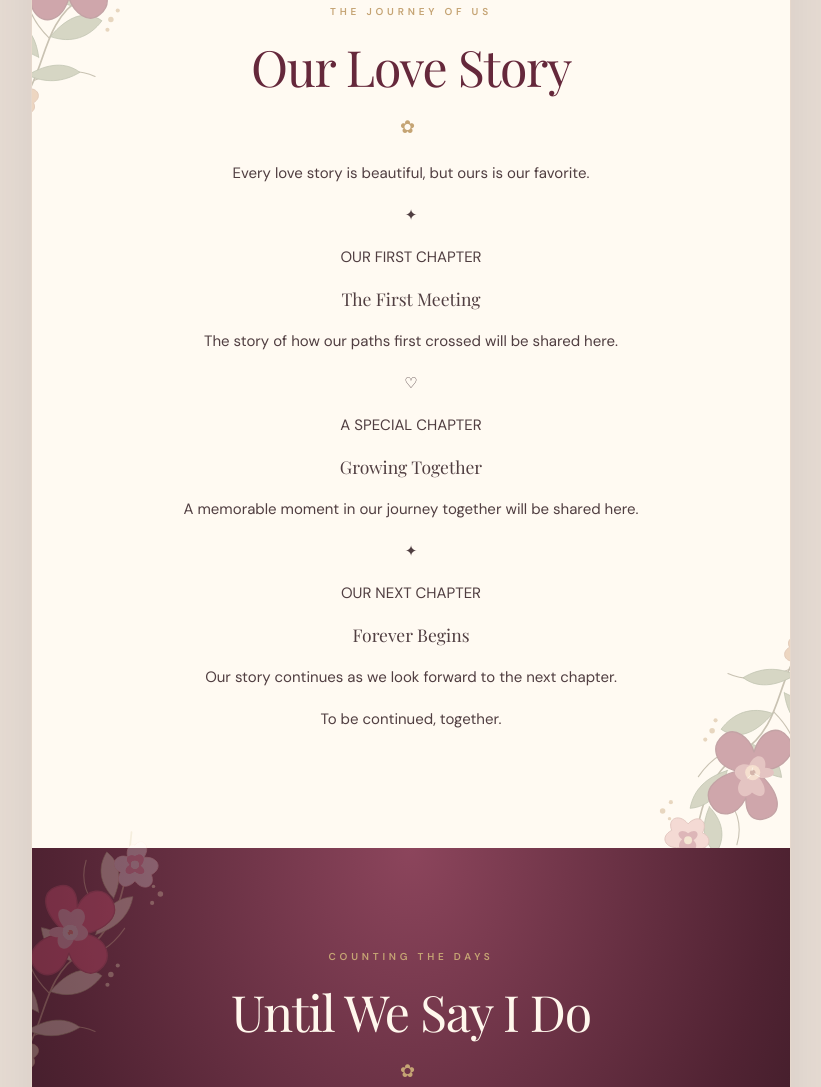
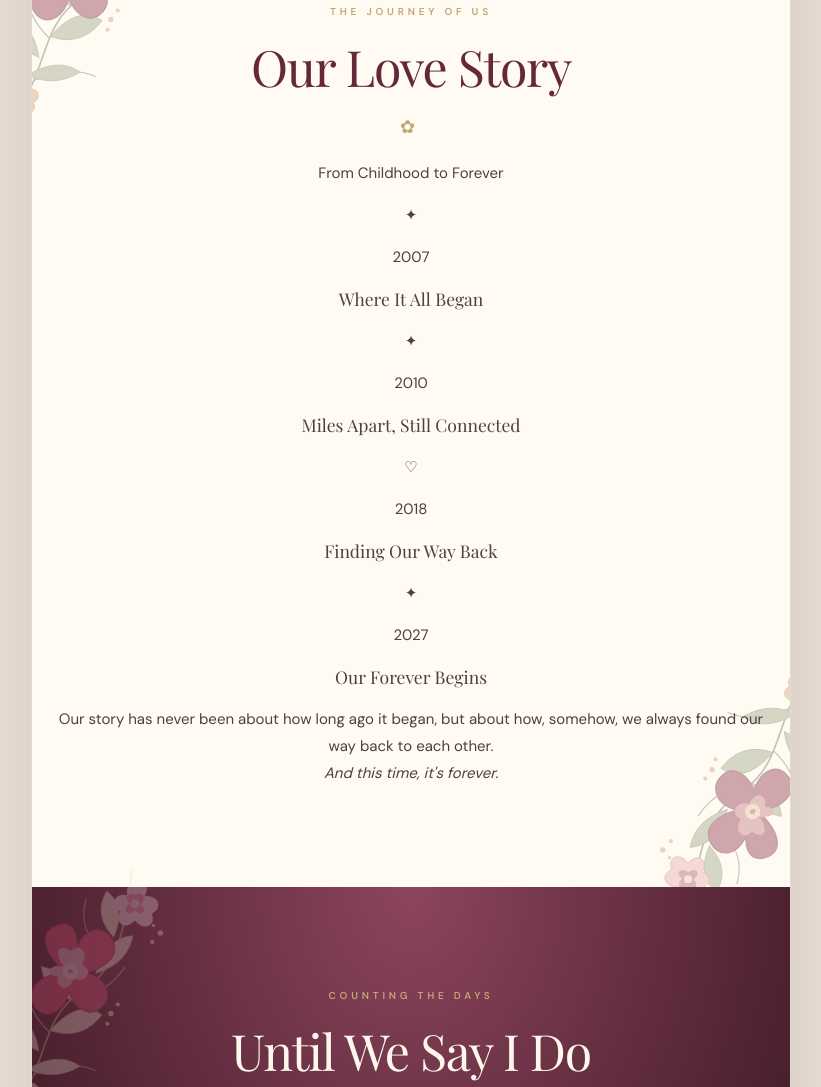
Before and after one commit to ardi08193/wedding-invitation, a plain HTML site: page index.html in a window 1280 px wide. Shown: the part 3657-4744 px from the top of the page, without its empty margins (229-1050 px from the left). Drawn offline with nearby package versions, Linux system fonts and the light colour scheme; a web font is replaced by a local one.

Commit message:
Present real love story in four chronological chapters

```diff
--- a/index.html
+++ b/index.html
@@ -28,37 +28,29 @@
 <p class="eyebrow accent">TOGETHER WITH OUR FAMILIES</p><h2>Our Beautiful Beginning</h2><p>With love and gratitude, we joyfully invite you to celebrate our wedding.</p>
 <div class="couple-grid"><article><img src="assets/groom.webp.jpg" alt="Groom portrait" loading="lazy" onerror="this.style.display='none'"><h3 class="script" id="groom">XXX</h3><p>Son of</p><p id="groomParents">Mr. XXX & Mrs. XXX</p></article><div class="couple-divider" aria-hidden="true"><span></span><b>&amp;</b><span></span></div><article><img src="assets/bride.webp.jpg" alt="Bride portrait" loading="lazy" onerror="this.style.display='none'"><h3 class="script" id="bride">XXX</h3><p>Daughter of</p><p id="brideParents">Mr. XXX & Mrs. XXX</p></article></div>
 </section>
-<section id="love-story" class="love-story reveal" aria-labelledby="love-story-title">
+<section id="love-story" class="love-story reveal" aria-labelledby="love-story-title" lang="en">
   <p class="eyebrow accent">THE JOURNEY OF US</p>
   <h2 id="love-story-title">Our Love Story</h2>
-  <p class="story-intro">Every love story is beautiful, but ours is our favorite.</p>
+  <p class="story-intro">From Childhood to Forever</p>
   <div class="story-timeline">
     <article class="story-moment">
       <div class="story-dot" aria-hidden="true">✦</div>
-      <div class="story-content">
-        <p class="story-time" id="story1Date">OUR FIRST CHAPTER</p>
-        <h3 id="story1Title">The First Meeting</h3>
-        <p id="story1Text">The story of how our paths first crossed will be shared here.</p>
-      </div>
+      <div class="story-content"><p class="story-time" id="story1Date">2007</p><h3 id="story1Title">Where It All Began</h3><p id="story1Text"></p></div>
+    </article>
+    <article class="story-moment">
+      <div class="story-dot" aria-hidden="true">✦</div>
+      <div class="story-content"><p class="story-time" id="story2Date">2010</p><h3 id="story2Title">Miles Apart, Still Connected</h3><p id="story2Text"></p></div>
     </article>
     <article class="story-moment">
       <div class="story-dot" aria-hidden="true">♡</div>
-      <div class="story-content">
-        <p class="story-time" id="story2Date">A SPECIAL CHAPTER</p>
-        <h3 id="story2Title">Growing Together</h3>
-        <p id="story2Text">A memorable moment in our journey together will be shared here.</p>
-      </div>
+      <div class="story-content"><p class="story-time" id="story3Date">2018</p><h3 id="story3Title">Finding Our Way Back</h3><p id="story3Text"></p></div>
     </article>
     <article class="story-moment">
       <div class="story-dot" aria-hidden="true">✦</div>
-      <div class="story-content">
-        <p class="story-time" id="story3Date">OUR NEXT CHAPTER</p>
-        <h3 id="story3Title">Forever Begins</h3>
-        <p id="story3Text">Our story continues as we look forward to the next chapter.</p>
-      </div>
+      <div class="story-content"><p class="story-time" id="story4Date">2027</p><h3 id="story4Title">Our Forever Begins</h3><p id="story4Text"></p></div>
     </article>
   </div>
-  <p class="story-ending">To be continued, together.</p>
+  <div class="story-ending">Our story has never been about how long ago it began, but about how, somehow, we always found our way back to each other.<br><em>And this time, it's forever.</em></div>
 </section>
 <section class="wine reveal" id="countdown"><p class="eyebrow accent">COUNTING THE DAYS</p><h2>Until We Say I Do</h2><div class="timer"><div><strong id="days">--</strong><small>DAYS</small></div><div><strong id="hours">--</strong><small>HOURS</small></div><div><strong id="minutes">--</strong><small>MINUTES</small></div><div><strong id="seconds">--</strong><small>SECONDS</small></div></div></section>
 <section id="event" class="reveal"><p class="eyebrow accent">THE CELEBRATION</p><h2>Save Our Date</h2><article class="panel"><h3>Wedding Ceremony & Reception</h3><p class="detail" id="eventDate">XXX</p><p id="eventVenue">XXX</p><a class="button solid" id="calendarLink" target="_blank" rel="noopener noreferrer">ADD TO GOOGLE CALENDAR</a></article></section>
```
